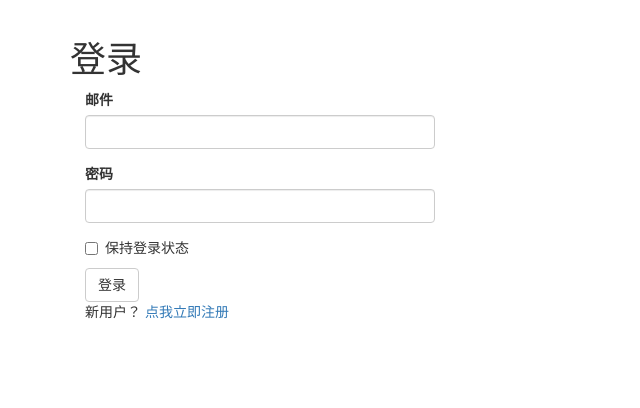
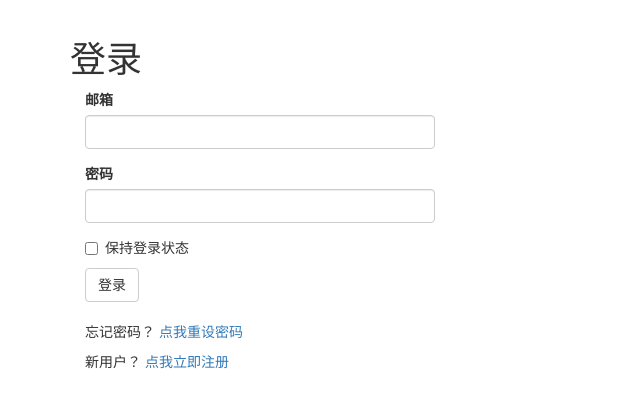
Before and after one commit to qqmecl/chen_blog, a Flask app: page /auth/login in a window 1280 px wide. Shown: the part 52-460 px from the top of the page, without its empty margins (0-640 px from the left). Run offline with Flask 2, Linux system fonts and the light colour scheme; some libraries are stand-ins or nearby versions.

Commit message:
add function 1

```diff
--- a/app/auth/forms.py
+++ b/app/auth/forms.py
@@ -6,14 +6,15 @@ from wtforms import ValidationError
 from ..models import User
 
 class LoginForm(FlaskForm):
-    email = StringField('邮件', validators = [Required(), Length(1, 64), Email()])
-    password = PasswordField('密码', validators = [Required()])
+    email = StringField('邮箱', validators = [Required('输入不可为空'),
+                        Length(1, 64, '请输入1-64位'), Email('请输入正确邮箱地址')])
+    password = PasswordField('密码', validators = [Required('输入不可为空')])
     remember_me = BooleanField('保持登录状态')
     submit = SubmitField('登录')
 
 
 class RegistrationForm(FlaskForm):
-    email = StringField('邮件', validators = [Required('输入不可为空'), Length(1, 64, '请输入1-64位'),
+    email = StringField('邮箱', validators = [Required('输入不可为空'), Length(1, 64, '请输入1-64位'),
                         Email('请输入正确邮箱地址')])
     username = StringField('用户名', validators = [Required('输入不可为空'), Length(1, 64, '请输入1-64位'),
                            Regexp(u'^[0-9a-zA-Z\u4e00-\u9fa5]{2,16}$', 0,
@@ -30,3 +31,41 @@ class RegistrationForm(FlaskForm):
     def validate_username(self, field):
         if User.query.filter_by(username = field.data).first():
             raise ValidationError('用户名已被别人使用')
+
+
+class ChangePasswordForm(FlaskForm):
+    oldpassword = PasswordField('旧密码', validators = [Required('输入不可为空')])
+    password = PasswordField('密码', validators = [Required('输入不可为空'),
+                             EqualTo('password2', message = ('两次输入的密码必需相同'))])
+    password2 = PasswordField('确认密码', validators = [Required('输入不可为空')])
+    submit = SubmitField('提交')
+
+
+class PasswordResetRequestForm(FlaskForm):
+    email = StringField('邮箱', validators = [Required('输入不可为空'),
+                        Length(1, 64, '请输入1-64位'), Email('请输入正确邮箱地址')])
+    submit = SubmitField('提交')
+
+
+class PasswordResetForm(FlaskForm):
+    email = StringField('邮箱', validators = [Required('输入不可为空'),
+                        Length(1, 64, '请输入1-64位'), Email('请输入正确邮箱地址')])
+    password = PasswordField('密码', validators = [Required('输入不可为空'),
+                             EqualTo('password2', message = '两次输入密码必需相同')])
+    password2 = PasswordField('确认密码', validators = [Required('输入不可为空')])
+    submit = SubmitField('提交')
+
+    def validate_email(self, field):
+        if User.query.filter_by(email = field.data).first() is None:
+            raise ValidationError('输入的邮箱地址未注册')
+
+
+class ChangeEmailForm(FlaskForm):
+    email = StringField('新邮箱', validators = [Required('输入不可为空'),
+                        Length(1, 64, '请输入1-64位'), Email('请输入正确邮箱地址')])
+    password = PasswordField('密码', validators = [Required('输入不可为空')])
+    submit = SubmitField('提交')
+
+    def validate_email(self, field):
+        if User.query.filter_by(email = field.data).first() is not None:
+            raise ValidationError('邮箱已被他人注册')
--- a/app/auth/views.py
+++ b/app/auth/views.py
@@ -4,7 +4,8 @@ from flask_login import login_user, logout_user, login_required, current_user
 from . import auth
 from .. import db
 from ..models import User
-from .forms import LoginForm, RegistrationForm
+from .forms import LoginForm, RegistrationForm, ChangePasswordForm, PasswordResetRequestForm, \
+    PasswordResetForm, ChangeEmailForm
 from ..email import send_email
 import sys
 reload(sys)
@@ -85,3 +86,79 @@ def confirm(token):
     else:
         flash('链接无效或认证链接已过期，请重新验证！')
     return redirect(url_for('main.index'))
+
+@auth.route('/change-password', methods = ['GET', 'POST'])
+@login_required
+def change_password():
+    form = ChangePasswordForm()
+    if form.validate_on_submit():
+        if current_user.verify_password(form.oldpassword.data):
+            current_user.password = form.password.data
+            db.session.add(current_user)
+            flash('您的密码已修改')
+            return redirect(url_for('main.index'))
+        else:
+            flash('无效的密码')
+    return render_template('auth/change_password.html', form = form)
+
+
+@auth.route('/reset', methods = ['GET', 'POST'])
+def password_reset_request():
+    if not current_user.is_anonymous:
+        return redirect(url_for('main.index'))
+    form = PasswordResetRequestForm()
+    if form.validate_on_submit():
+        user = User.query.filter_by(email = form.email.data).first()
+        if user:
+            token = user.generate_reset_token()
+            send_email(user.email, 'Reset your password', 'auth/email/reset_password',
+                       user = user, token = token)
+            flash('已发一封引导你重设密码的邮件')
+        else:
+            flash('邮箱地址未注册')
+        return redirect(url_for('auth.login'))
+    return render_template('auth/reset_password.html', form = form)
+
+
+@auth.route('/reset/<token>', methods = ['GET', 'POST'])
+def reset_password(token):
+    if not current_user.is_anonymous:
+        return redirect(url_for('main.index'))
+    form = PasswordResetForm()
+    if form.validate_on_submit():
+        user = User.query.filter_by(email = form.email.data).first()
+        if user is None:
+            return redirect(url_for('main.index'))
+        if user.reset_password(token, form.password.data):
+            flash('您已重设密码')
+            return redirect(url_for('auth.login'))
+        else:
+            return redirect(url_for('main.index'))
+    return render_template('auth/reset_password.html', form = form)
+
+
+@auth.route('/change-email', methods = ['GET', 'POST'])
+@login_required
+def change_email_request():
+    form = ChangeEmailForm()
+    if form.validate_on_submit():
+        if current_user.verify_password(form.password.data):
+            new_email = form.email.data
+            token = current_user.generate_email_change_token(new_email)
+            send_email(new_email, 'change your email', 'auth/email/change_email',
+                        token = token, user = current_user)
+            flash('已发一封邮件到您的新邮箱地址')
+            return redirect(url_for('main.index'))
+        else:
+            flash('密码错误')
+    return render_template('auth/change_email.html', form = form)
+
+
+@auth.route('/change-email/<token>')
+@login_required
+def change_email(token):
+    if current_user.change_email(token):
+        flash('您的邮箱已更改')
+    else:
+        flash('验证有误,邮箱未被更改.')
+    return redirect(url_for('main.index'))
--- a/app/main/forms.py
+++ b/app/main/forms.py
@@ -20,7 +20,7 @@ class EditProfileForm(FlaskForm):
 
 
 class EditProfileAdminForm(FlaskForm):
-    email = StringField('邮件', validators = [Required('输入不可为空'), Length(1, 64, '请输入1-64位'),
+    email = StringField('邮箱', validators = [Required('输入不可为空'), Length(1, 64, '请输入1-64位'),
                         Email('请输入正确邮箱地址')])
     username = StringField('用户名', validators = [
                            Required('输入不可为空'), Length(1, 64, '请输入1-64位'),
--- a/app/models.py
+++ b/app/models.py
@@ -136,6 +136,44 @@ class User(db.Model, UserMixin):
         if data.get('confirm') != self.id:
             return False
         self.confirmed = True
+        db.session.add(self)
+        return True
+
+    def generate_reset_token(self, expiration = 3600):
+        s = Serializer(current_app.config['SECRET_KEY'], expiration)
+        return s.dumps({'reset': self.id})
+
+    def reset_password(self, token, new_password):
+        s = Serializer(current_app.config['SECRET_KEY'])
+        try:
+            data = s.loads(token)
+        except:
+            return False
+        if data.get('reset') != self.id:
+            return False
+        self.password = new_password
+        db.session.add(self)
+        return True
+
+    def generate_email_change_token(self, new_email, expiration = 3600):
+        s = Serializer(current_app.config['SECRET_KEY'], expiration)
+        return s.dumps({'change_email': self.id, 'new_email': new_email})
+
+    def change_email(self, token):
+        s = Serializer(current_app.config['SECRET_KEY'])
+        try:
+            data = s.loads(token)
+        except:
+            return False
+        if data.get('change_email') != self.id:
+            return False
+        new_email = data.get('new_email')
+        if new_email is None:
+            return False
+        if User.query.filter_by(email = new_email).first() is not None:
+            return False
+        self.email = new_email
+        self.avatar_hash = hashlib.md5(self.email.encode('utf-8')).hexdigest()
         db.session.add(self)
         return True
 
--- /dev/null
+++ b/app/templates/auth/email/change_email.html
@@ -0,0 +1,4 @@
+<p>{{ user.username }} 您好</p>
+<p>想更改邮箱?<a href="{{ url_for('auth.change_email', token = token, _external = True) }}">点我</a></p>
+<p>chen 敬上</p>
+<p><small>备注:邮件勿回复</small></p>
--- /dev/null
+++ b/app/templates/auth/email/reset_password.html
@@ -0,0 +1,5 @@
+<p>{{ user.username }}, 您好</p>
+<p>重设密码？<a href="{{ url_for('auth.reset_password', token = token, _external = True) }}">点我</a></p>
+<p>如果你没有重设密码的想法，请忽略此邮件</p>
+<p>chen 敬上</p>
+<p><small>备注：邮件勿回复</small></p>
--- a/app/templates/auth/login.html
+++ b/app/templates/auth/login.html
@@ -9,6 +9,13 @@
 </div>
 <div class="col-md-4">
     {{ wtf.quick_form(form) }}
+    <br />
+    <p>
+      忘记密码？
+    <a href="{{ url_for('auth.password_reset_request') }}">
+      点我重设密码
+    </a>
+    </p>
     <p>
     新用户？
     <a href="{{ url_for('auth.register') }}">
--- a/app/templates/base.html
+++ b/app/templates/base.html
@@ -33,7 +33,14 @@
                 <li><a href="{{ url_for('main.moderate') }}">管理评论</a></li>
                 {% endif %}
                 {% if current_user.is_authenticated %}
-                <li><a href="{{ url_for('auth.logout') }}">退出</a></li>
+                <li class="dropdown">
+                  <a href="#" class="dropdown-toggle" data-toggle="dropdown">账户<b class="caret"></b></a>
+                  <ul class="dropdown-menu">
+                    <li><a href="{{ url_for('auth.change_password') }}">修改密码</a></li>
+                    <li><a href="{{ url_for('auth.change_email_request') }}">更改邮箱</a></li>
+                    <li><a href="{{ url_for('auth.logout') }}">退出</a></li>
+                  </ul>
+                </li>
                 {% else %}
                 <li><a href="{{ url_for('auth.login') }}">登录</a></li>
                 {% endif %}
--- a/app/templates/index.html
+++ b/app/templates/index.html
@@ -12,7 +12,7 @@
         {{ current_user.username }}的到来
     {% else %}
         光临
-    {% endif %}！
+    {% endif %}
     </h1>
     {% if not known %}
     <p>这里是chen的博客社交程序</p>
```
Also changed, not shown: app/templates/auth/change_email.html (added, +13 -0 lines), app/templates/auth/change_password.html (added, +12 -0 lines), app/templates/auth/email/change_email.txt (added, +9 -0 lines), app/templates/auth/email/reset_password.txt (added, +11 -0 lines), app/templates/auth/reset_password.html (added, +13 -0 lines), tests/test_client.py (+3 -2 lines), tests/test_user_model.py (+46 -0 lines).
